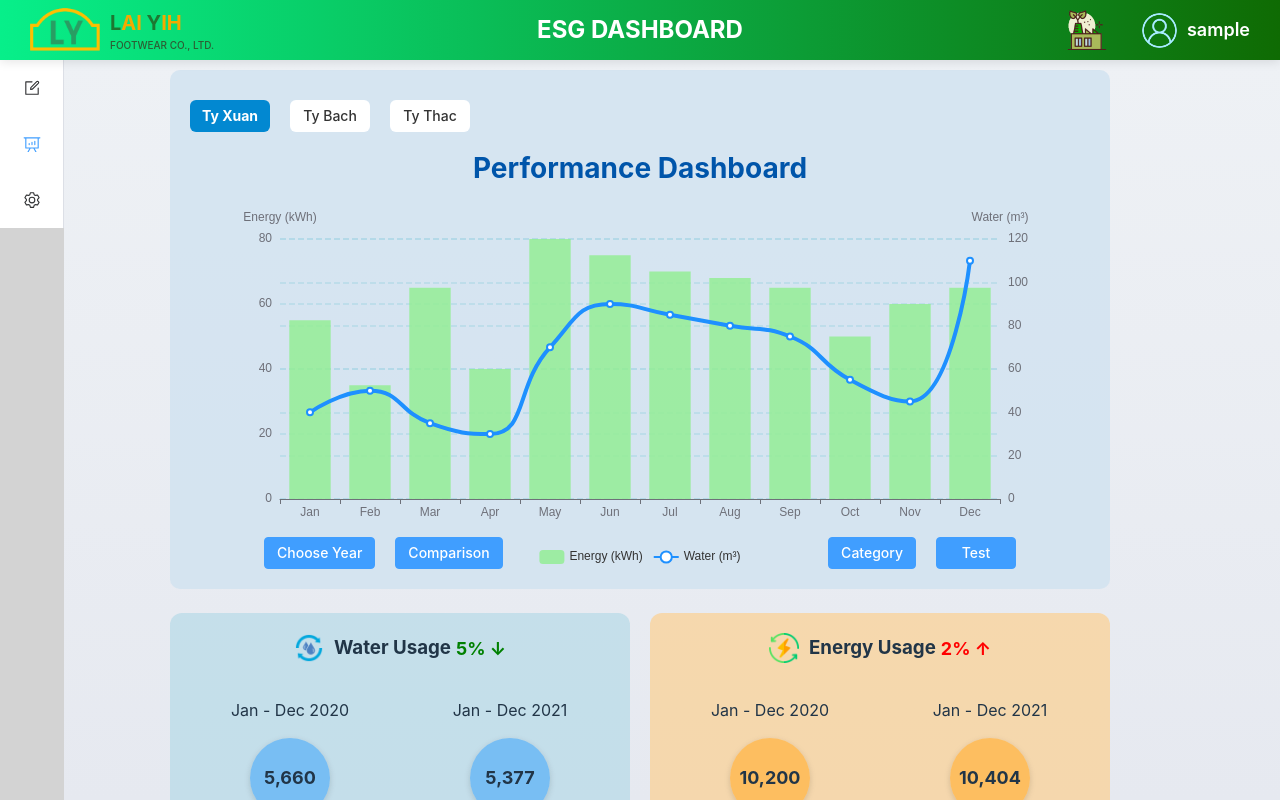
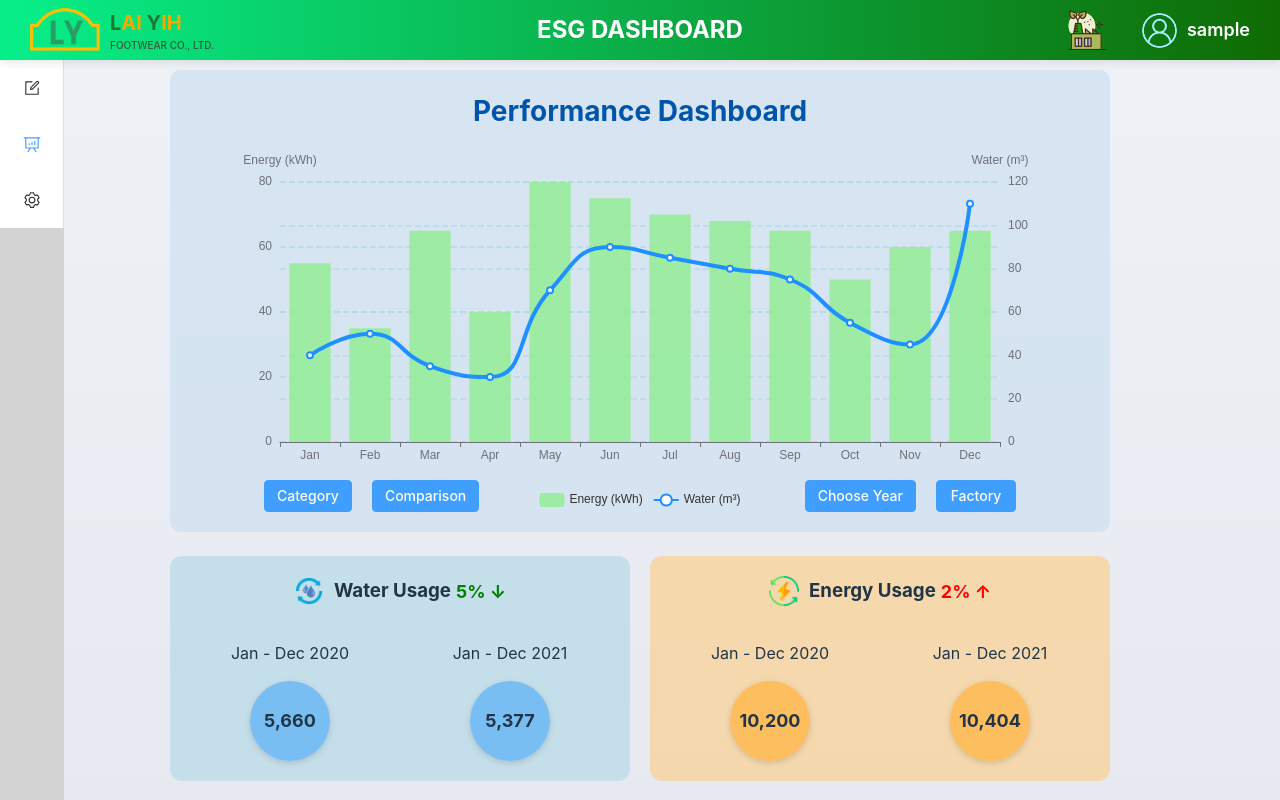
Before and after one commit to fengmanchin890/esg-api, a Vue app: page /mainPage/analyze in a window 1280 px wide. Built offline with nearby package versions, Linux system fonts and the light colour scheme; sample sign-in values are in the browser's storage; what ry-edit-table would draw is missing.

Commit message:
add factory button

```diff
--- a/src/components/ChartECharts.vue
+++ b/src/components/ChartECharts.vue
@@ -65,7 +65,11 @@
       <h1 class="title-choose">Choose Year</h1>
       <div class="picker-row">
         <div class="picker-group">
-        <el-select v-model="chooseYear" class="styled-select" @change="confirmYearSelection">
+          <el-select
+            v-model="chooseYear"
+            class="styled-select"
+            @change="confirmYearSelection"
+          >
             <el-option
               v-for="year in availableYears"
               :key="year"
@@ -78,69 +82,54 @@
     </div>
   </el-dialog>
 
+  <!-- Choose Factory -->
+<el-dialog v-model="showFactoryPicker" :style="{ width: '200px' }">
+  <div class="factory-picker-container">
+    <h1 class="title-choose">Choose Factory</h1>
+    <div class="picker-row">
+      <div class="picker-group">
+        <el-select
+          v-model="selectedFactory"
+          class="styled-select"
+          @change="confirmFactorySelection"
+        >
+          <el-option
+            v-for="factory in factoryList"
+            :key="factory.value"
+            :label="factory.label"
+            :value="factory.value"
+          />
+        </el-select>
+      </div>
+    </div>
+  </div>
+</el-dialog>
+
+<!-- Cập nhật nút Factory -->
+
+
   <div class="chart-container">
     <div class="button-group">
-      <div class="left-buttons-bottom">
-        <el-button
-          class="factory-pd"
-          :class="{ active: activeFactory === 'tyxuan' }"
-          @click="filterFactory('tyxuan')"
-          >Ty Xuan</el-button
-        >
+      <div class="left-buttons-bottom"></div>
 
-        <el-button
-          class="factory-pd"
-          :class="{ active: activeFactory === 'tybach' }"
-          @click="filterFactory('tybach')"
-          >Ty Bach</el-button
-        >
-
-        <el-button
-          class="factory-pd"
-          :class="{ active: activeFactory === 'tythac' }"
-          @click="filterFactory('tythac')"
-          >Ty Thac</el-button
-        >
-      </div>
-
-      <div class="right-buttons-top">
-        <!-- <el-button
-          class="button-w"
-          :class="{ active: activeFilter === 'all' }"
-          @click="filterData('all')"
-          >All</el-button
-        >
-
-        <el-button
-          class="button-w"
-          :class="{ active: activeFilter === 'water' }"
-          @click="filterData('water')"
-          >Water</el-button
-        >
-
-        <el-button
-          class="button-w"
-          :class="{ active: activeFilter === 'energy' }"
-          @click="filterData('energy')"
-          >Energy</el-button
-        > -->
-      </div>
+      <div class="right-buttons-top"></div>
     </div>
 
     <h2 class="title">Performance Dashboard</h2>
     <div ref="echart" class="chart"></div>
     <div class="chart-controls">
       <div class="left-buttons-bottom">
-        <el-button type="primary" @click="toggleDatePickerYear"
-          >Choose Year</el-button
-        >
+        <el-button type="primary">Category</el-button>
+
         <el-button type="primary" @click="toggleDatePicker"
           >Comparison</el-button
         >
       </div>
       <div class="right-buttons-bottom">
-        <el-button type="primary">Category</el-button>
-        <el-button type="primary">Test</el-button>
+        <el-button type="primary" @click="toggleDatePickerYear"
+          >Choose Year</el-button
+        >
+        <el-button type="primary" @click="toggleFactoryPicker">Factory</el-button>
       </div>
     </div>
   </div>
@@ -148,7 +137,6 @@
   <script setup>
 import { ref } from "vue";
 import useECharts from "@/hooks/useECharts";
-
 const activeFilter = ref("all");
 const activeFactory = ref("tyxuan");
 const echart = ref(null);
@@ -216,15 +204,6 @@ const toggleDatePickerYear = () => {
   showDatePickerYear.value = true;
 };
 
-const filterFactory = (type) => {
-  activeFactory.value = type;
-};
-
-const filterData = (type) => {
-  activeFilter.value = type;
-  updateChart();
-};
-
 const currentDate = new Date();
 const showDatePicker = ref(false);
 const showDatePickerYear = ref(false);
@@ -270,6 +249,24 @@ const confirmYearSelection = () => {
   if (rawData[chooseYear.value]) {
     updateChart();
   }
+};
+
+const showFactoryPicker = ref(false);
+const selectedFactory = ref("tyxuan");
+
+const factoryList = ref([
+  { label: "Ty Xuan", value: "tyxuan" },
+  { label: "Ty Bach", value: "tybach" },
+  { label: "Ty Thac", value: "tythac" },
+]);
+
+const toggleFactoryPicker = () => {
+  showFactoryPicker.value = true;
+};
+
+const confirmFactorySelection = () => {
+  showFactoryPicker.value = false;
+  console.log("Selected Factory:", selectedFactory.value);
 };
 
 </script>
@@ -358,7 +355,7 @@ const confirmYearSelection = () => {
   color: #0055aa;
   font-size: 28px;
   margin-bottom: 10px;
-  margin-top: 5px;
+  margin-top: -20px;
 }
 .demo-date-picker {
   display: flex;
```
Also changed, not shown: src/hooks/useEChart-api.js (added). Lines whose indentation alone changed are shown as unchanged.
